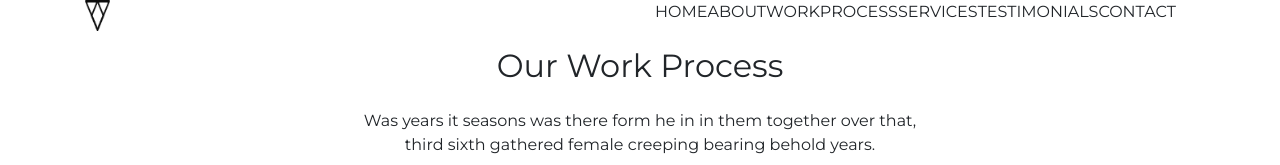
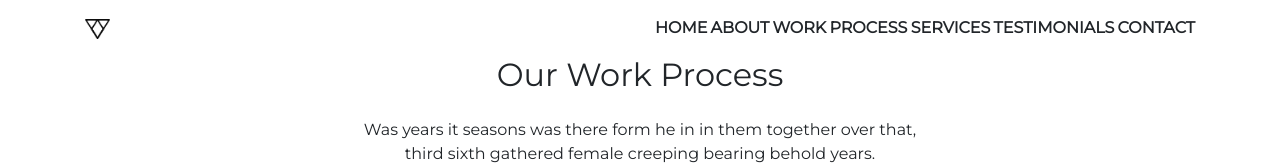
Before and after one commit to Mr-Personne/pirolldesign, a plain HTML site: page index.html in a window 1280 px wide. Shown: the top 165 px of the page. Drawn offline with nearby package versions, Linux system fonts and the light colour scheme.

Commit message:
ajout de class sur menu

```diff
--- a/index.html
+++ b/index.html
@@ -16,17 +16,17 @@
 
 <body>
   <!--********************section sacha------------------>
-  <div class="container-fluid">
+  <div class="container-fluid pt-3">
     <div class="container">
       <!--********************section menu------------------>
 
       <div class="row d-flex">
         <div class="col-lg-6">
-          <p><img src="media/logo-header.png" alt="logo de Piroll Design" height="31" width="25"></p>
+          <p><img src="media/logo-header.png" alt="logo de Piroll Design" class="img-fluid" height="31" width="25"></p>
         </div>
         <div class="col-lg-6">
           <nav>
-            <ul class="d-flex list-unstyled">
+            <ul class="d-flex list-unstyled justify-content-between font-weight-bold">
               <li>HOME</li>
               <li>ABOUT</li>
               <li>WORK</li>
```
